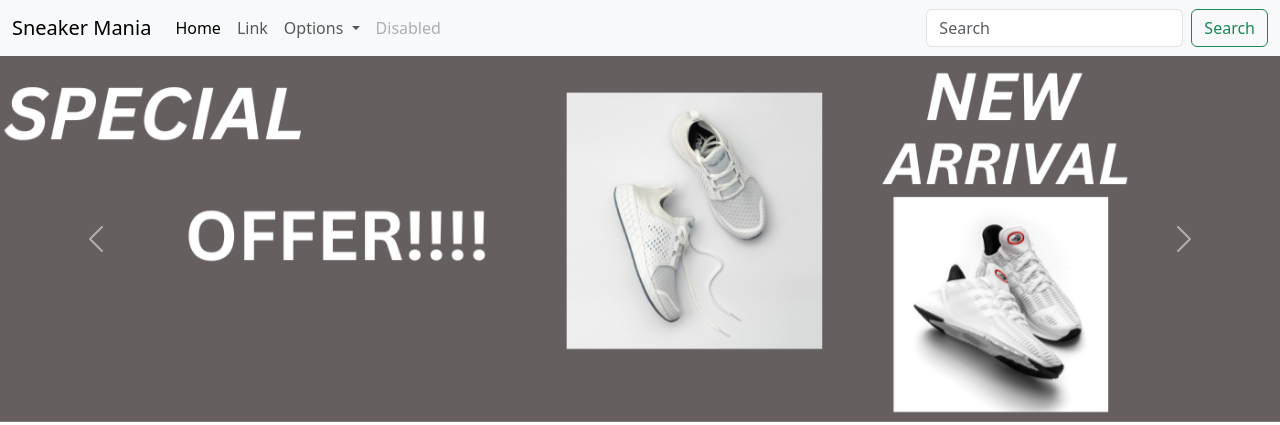
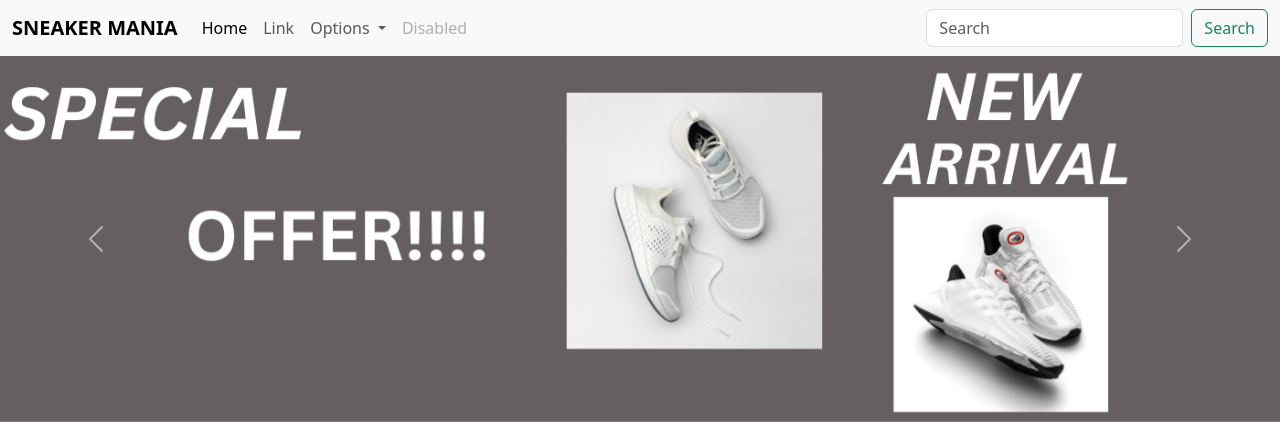
Before and after one commit to MohammadAfshan/Shoe-Website, a plain HTML site: page index.html in a window 1280 px wide. Shown: the top 425 px of the page. Drawn offline with nearby package versions, Linux system fonts and the light colour scheme.

Commit message:
Update index.html

```diff
--- a/index.html
+++ b/index.html
@@ -10,7 +10,7 @@
     <!-- navbar -->
     <nav class="navbar navbar-expand-lg bg-body-tertiary">
   <div class="container-fluid">
-    <a class="navbar-brand" href="#">Sneaker Mania</a>
+    <a class="navbar-brand" href="#"><B>SNEAKER MANIA</B></a>
     <button class="navbar-toggler" type="button" data-bs-toggle="collapse" data-bs-target="#navbarSupportedContent" aria-controls="navbarSupportedContent" aria-expanded="false" aria-label="Toggle navigation">
       <span class="navbar-toggler-icon"></span>
     </button>
```
